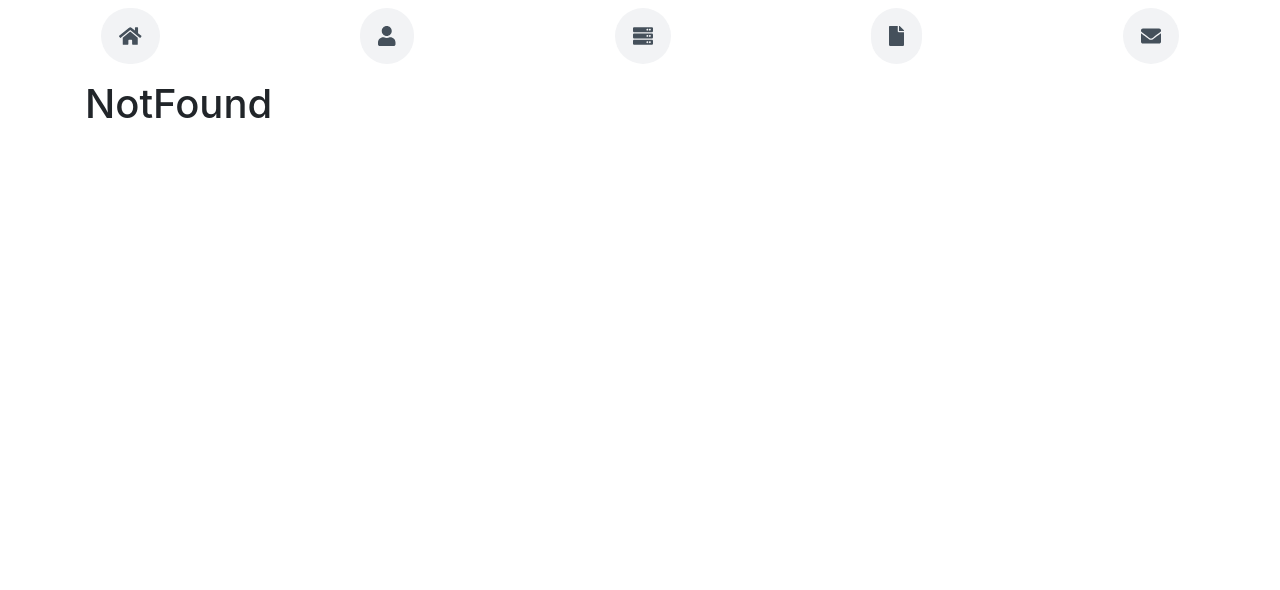
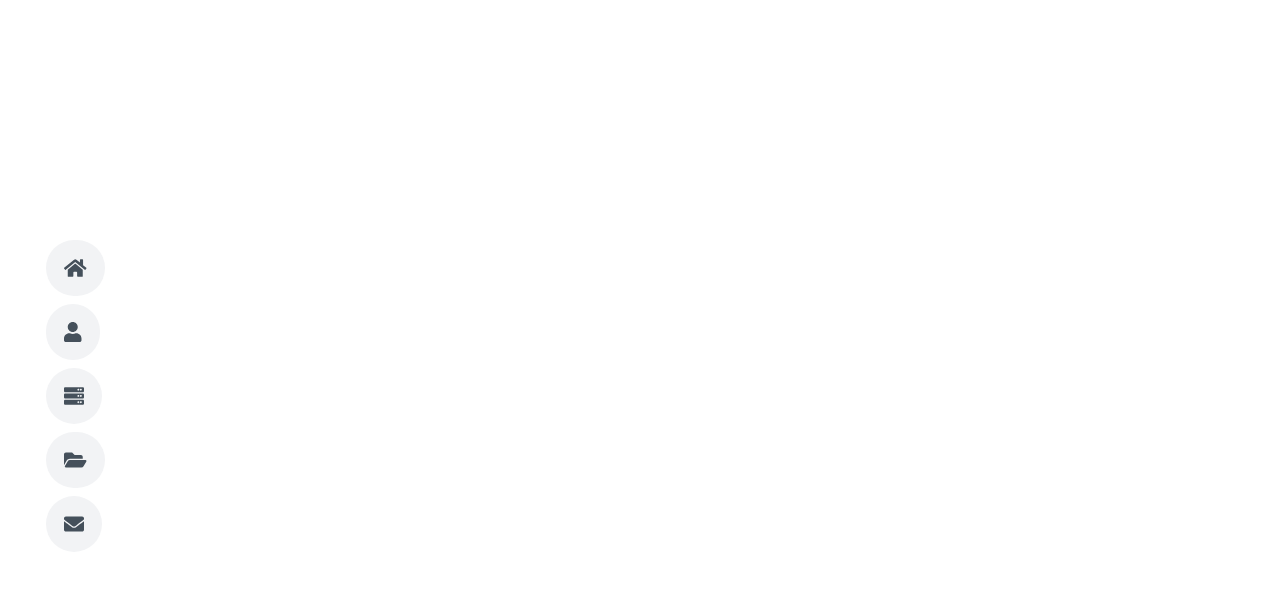
Before and after one commit to AnnaPawlik/Portfolio, a React (Create React App) app in the folder client/: page / in a window 1280 px wide. Shown: the top 590 px of the page. Built offline with nearby package versions, Linux system fonts and the light colour scheme.

Commit message:
Change navbar position

```diff
--- a/client/src/App.js
+++ b/client/src/App.js
@@ -1,6 +1,7 @@
 import React from 'react';
-import { Switch, Route} from 'react-router-dom';
+import { Switch, Route } from 'react-router-dom';
 import MainLayout from './components/layout/MainLayout/MainLayout';
+import Home from './components/pages/Home/Home';
 import NotFound from './components/pages/NotFound/NotFound';
 
 class App extends React.Component {
@@ -9,6 +10,7 @@ class App extends React.Component {
     return (
       <MainLayout>
         <Switch>
+          <Route path="/" exact component={Home} />
           <Route component={NotFound}/>
         </Switch>
       </MainLayout>
--- a/client/src/components/features/Header/Header.js
+++ b/client/src/components/features/Header/Header.js
@@ -0,0 +1,15 @@
+import React from 'react';
+import '../Header/Header.scss';
+import Navbar from '../../features/Navbar/Navbar';
+
+class Header extends React.Component {
+    render() {
+        return(
+            <div className="header container-fluid">
+                <Navbar />
+            </div>
+        );
+    }
+};
+
+export default Header;
--- /dev/null
+++ b/client/src/components/features/Header/Header.scss
@@ -0,0 +1,6 @@
+.header {
+    display: flex;
+    justify-content: flex-start;
+    align-items: center;
+    height: 100vh;
+}
--- a/client/src/components/features/Navbar/Navbar.js
+++ b/client/src/components/features/Navbar/Navbar.js
@@ -5,7 +5,7 @@ import { FontAwesomeIcon } from '@fortawesome/react-fontawesome';
 import { faUser } from '@fortawesome/free-solid-svg-icons';
 import { faHome } from '@fortawesome/free-solid-svg-icons';
 import { faServer } from '@fortawesome/free-solid-svg-icons';
-import { faFile } from '@fortawesome/free-solid-svg-icons';
+import { faFolderOpen } from '@fortawesome/free-solid-svg-icons';
 import { faEnvelope } from '@fortawesome/free-solid-svg-icons';
 import '../Navbar/Navbar.scss';
 
@@ -31,19 +31,19 @@ const NavBar = (props) => {
                 </NavLink>
             </div>
             <div>
-                <NavLink to='/omnie' className="link">
+                <NavLink to='/technologie' className="link">
                     <FontAwesomeIcon className="icon" icon={faServer} />
                     <span>Technologie</span>
                 </NavLink>
             </div>
             <div>
-                <NavLink to='/omnie' className="link">
-                    <FontAwesomeIcon className="icon" icon={faFile} />
+                <NavLink to='/projekty' className="link">
+                    <FontAwesomeIcon className="icon" icon={faFolderOpen} />
                     <span>Projekty</span>
                 </NavLink>
             </div>
             <div>
-                <NavLink to='/omnie' className="link">
+                <NavLink to='/kontakt' className="link">
                     <FontAwesomeIcon className="icon" icon={faEnvelope} />
                     <span>Kontakt</span>
                 </NavLink>
--- a/client/src/components/features/Navbar/Navbar.scss
+++ b/client/src/components/features/Navbar/Navbar.scss
@@ -1,5 +1,11 @@
 .nav-menu {
+    display: flex;
+    justify-content: flex-start;
+
     .navbar-links {
+        display: flex;
+        flex-direction: column;
+        align-items: flex-start;
 
         .icon {
             font-size:20px;
@@ -11,14 +17,12 @@
             color: #45505b;
             padding: 10px 18px;
             margin-bottom: 8px;
-            transition: 0.3s;
-            font-size: 15px;
             border-radius: 50px;
             background: #f2f3f5;
             height: 56px;
             width: 100%;
             overflow: hidden;
-            transition: 0.3s;
+            transition: 0.4s;
 
             &:hover {
                 text-decoration: none;
@@ -27,6 +31,7 @@
 
                 span {
                     display: block;
+                    padding: 5px;
                 }
             }
 
--- a/client/src/components/layout/MainLayout/MainLayout.js
+++ b/client/src/components/layout/MainLayout/MainLayout.js
@@ -1,11 +1,9 @@
 import React from 'react';
 import PageContainer from '../PageContainer/PageContainer';
-import Navbar from '../../features/Navbar/Navbar';
 
 const MainLayout = ({ children }) => (
     <div>
         <PageContainer>
-            <Navbar />
             {children}
         </PageContainer>
     </div>
--- a/client/src/components/layout/PageContainer/PageContainer.js
+++ b/client/src/components/layout/PageContainer/PageContainer.js
@@ -2,7 +2,7 @@ import React from 'react';
 import PropTypes from 'prop-types';
 
 const PageContainer = ({ children }) => (
-    <div className="container">
+    <div className="container-fluid">
         { children }
     </div>
 );
--- a/client/src/components/pages/Home/Home.js
+++ b/client/src/components/pages/Home/Home.js
@@ -0,0 +1,10 @@
+import React from 'react';
+import Header from '../../features/Header/Header';
+
+const Home = () => (
+    <div>
+        <Header />
+    </div>
+);
+
+export default Home;
```
